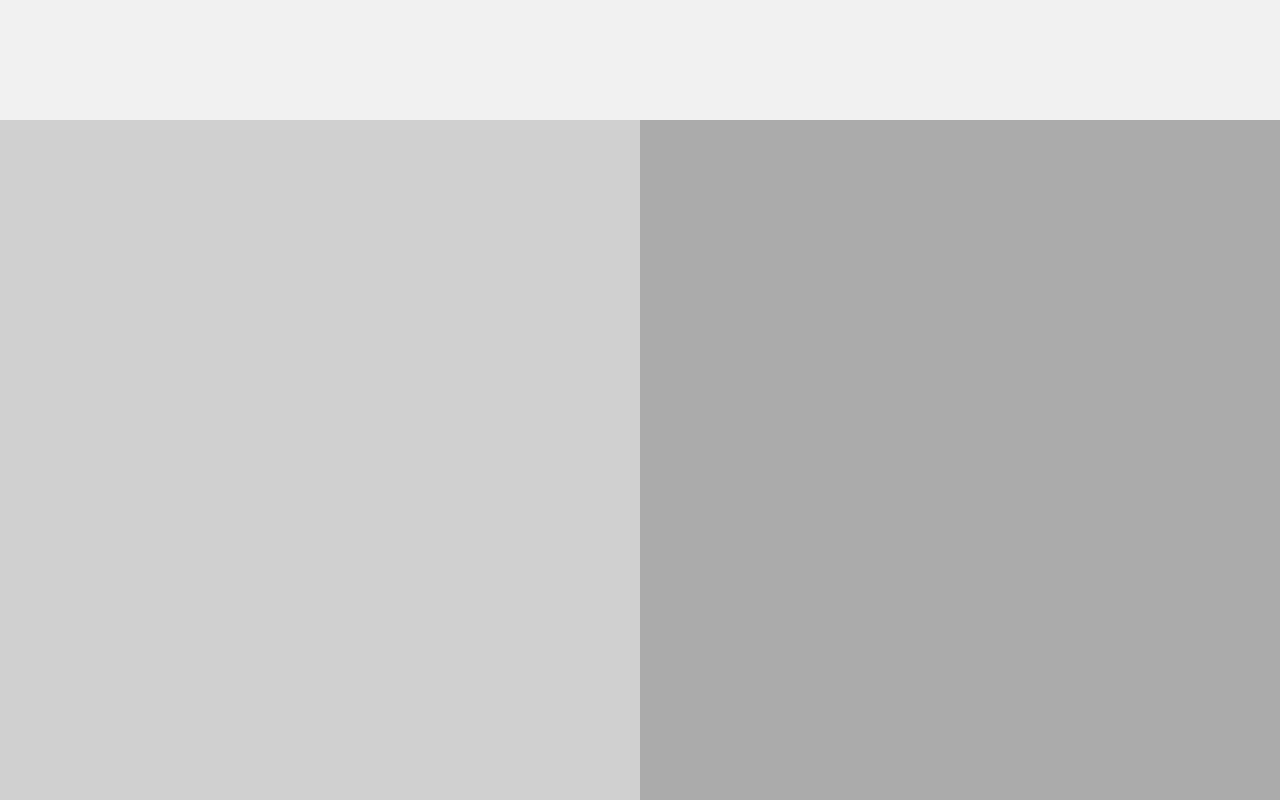
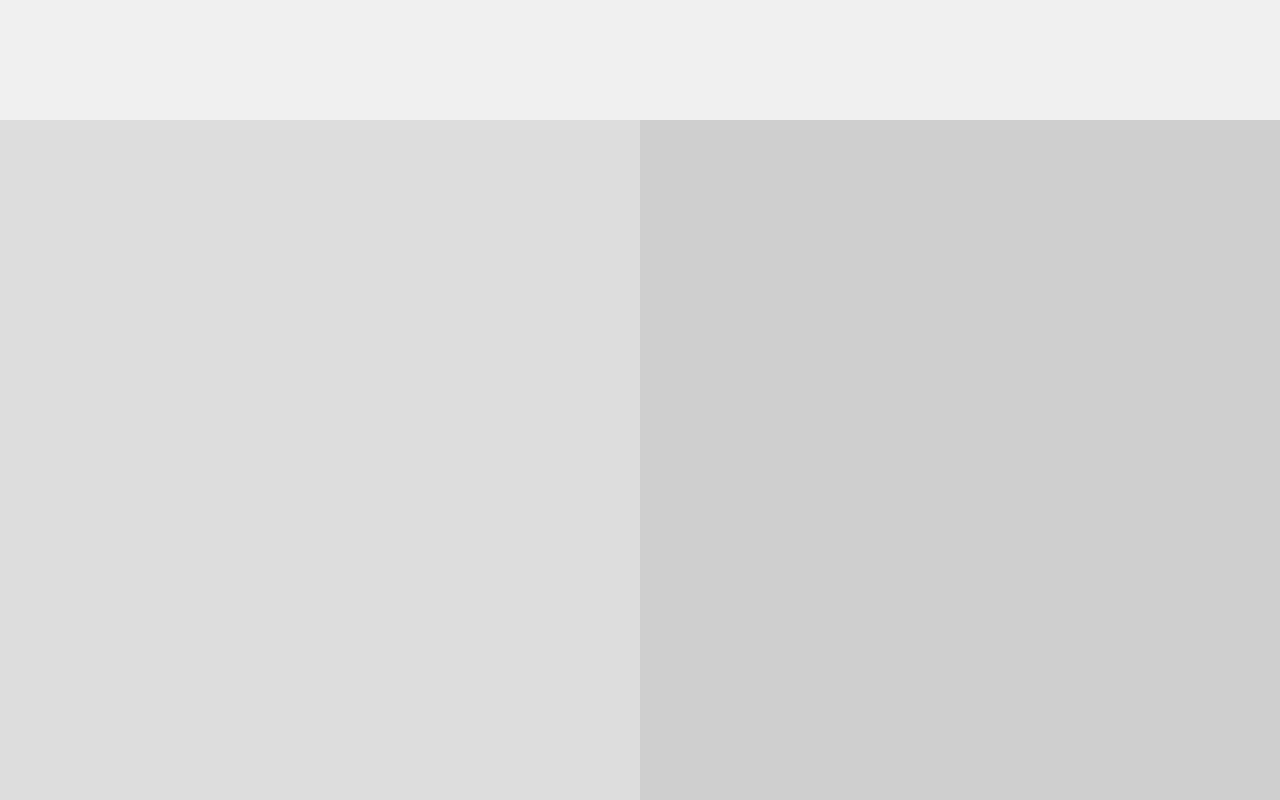
Before and after one commit to Emilhnsson/Epsilon-Handelsbolag, a plain HTML site: page index.html in a window 1280 px wide. Shown: the part 680-1480 px from the top of the page. Drawn offline with Linux system fonts and the light colour scheme.

Commit message:
Fixed colors in info panel

```diff
--- a/main.css
+++ b/main.css
@@ -21,7 +21,7 @@ body{
 }
 
 .Page.Info{
-    background-color: #d0d0d0;
+    background-color: #dddddd;
 }
 
 .Page .Half{
@@ -31,5 +31,5 @@ body{
 }
 
 .Right{
-    background-color: #aaaaaa;
+    background-color: #cfcfcf;
 }
```
